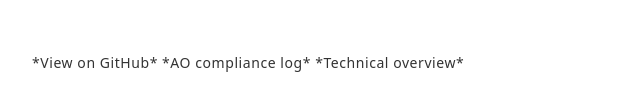
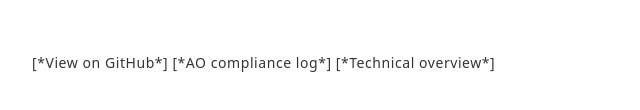
Before and after one commit to k-luecke/paxiom, a plain HTML site: page index.html in a window 1280 px wide. Shown: the part 706-816 px from the top of the page, 268-908 px from the left. Drawn offline with Linux system fonts and the light colour scheme.

Commit message:
Update index.html

```diff
--- a/index.html
+++ b/index.html
@@ -145,13 +145,13 @@ No relayers. No validators. No trusted intermediaries.
 No checkpoints. No consensus trust assumptions. Verifiable from genesis.
 </p>
 <a class="github" href="https://github.com/k-luecke/paxiom" target="_blank">
-  *View on GitHub*
+  [*View on GitHub*]
 </a>
 <a class="github" href="https://arweave.net/w_MR7QlkfuRcfd3TQJPD1pzMwU5yEEyLMDjO0Ql8_5I" target="_blank">
-  *AO compliance log*
+  [*AO compliance log*]
 </a>
 <a class="github" href="about.html">
-  *Technical overview*
+  [*Technical overview*]
 </a>
 </body>
 </html>
```
